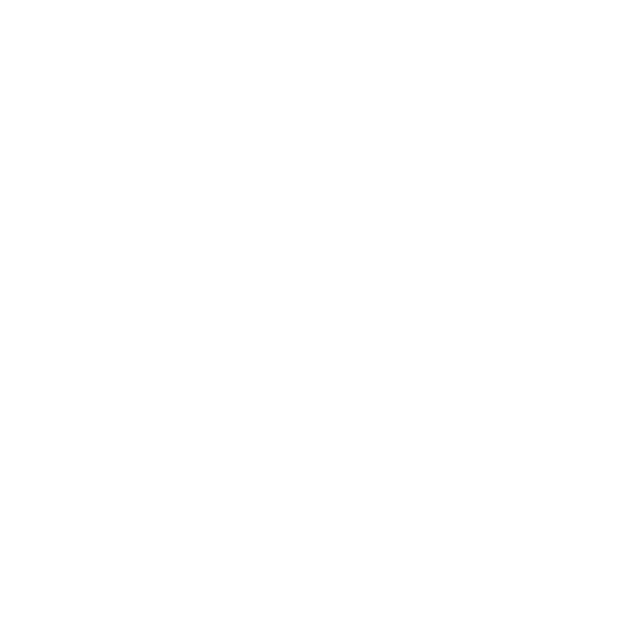
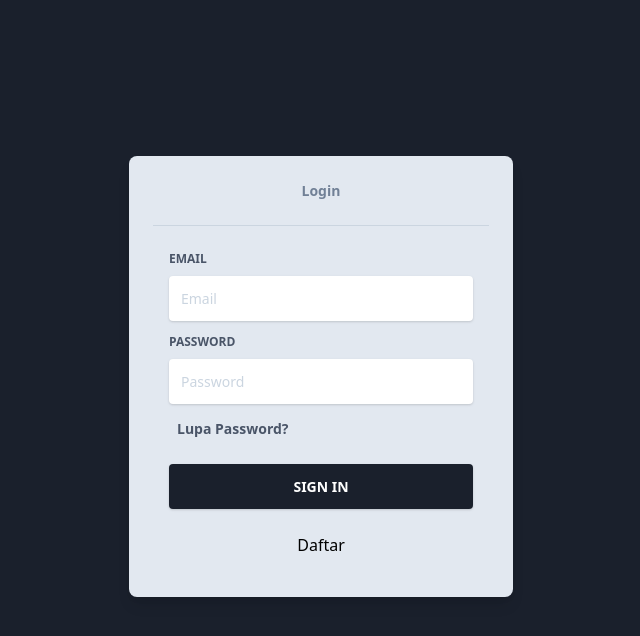
Before and after one commit to smatergithub/bni_library, a React (Create React App) app in the folder react/: page /login in a window 1280 px wide. Shown: the top 636 px of the page, without its empty margins (319-959 px from the left). Built offline with nearby package versions, Linux system fonts and the light colour scheme.

Commit message:
Add | Login pages

```diff
--- a/react/src/routers/index.js
+++ b/react/src/routers/index.js
@@ -3,6 +3,7 @@
 
 import Dashboard from '../screen/admin/pages';
 import CreateNewRepo from '../screen/client/createNewRepo';
+import Login from '../screen/client/login';
 
 function Routes() {
   return (
@@ -10,6 +11,7 @@
       <Switch>
         <Route exact path="/admin/:id" component={Dashboard} />
         <Route exact path="/buat-repo-baru" component={CreateNewRepo} />
+        <Route exact path="/login" component={Login} />
       </Switch>
     </Router>
   );
--- /dev/null
+++ b/react/src/screen/client/login/index.js
@@ -0,0 +1,100 @@
+import React from 'react';
+
+function Login() {
+  return (
+    <main>
+      <section className="absolute w-full h-full">
+        <div
+          className="absolute top-0 w-full h-full bg-gray-900"
+          // style="background-image: url(./assets/img/register_bg_2.png); background-size: 100%; background-repeat: no-repeat;"
+        ></div>
+        <div className="container mx-auto px-4 h-full">
+          <div className="flex content-center items-center justify-center h-full">
+            <div className="w-full lg:w-4/12 px-4">
+              <div className="relative flex flex-col min-w-0 break-words w-full mb-6 shadow-lg rounded-lg bg-gray-300 border-0">
+                <div className="rounded-t mb-0 px-6 py-6">
+                  <div className="text-center mb-3">
+                    <h4 className="text-gray-600 text-sm font-bold">Login</h4>
+                  </div>
+
+                  <hr className="mt-6 border-b-1 border-gray-400" />
+                </div>
+                <div className="flex-auto px-4 lg:px-10 py-10 pt-0">
+                  <form>
+                    <div className="relative w-full mb-3">
+                      <label
+                        className="block uppercase text-gray-700 text-xs font-bold mb-2"
+                        for="grid-password"
+                      >
+                        Email
+                      </label>
+                      <input
+                        type="email"
+                        className="px-3 py-3 placeholder-gray-400 text-gray-700 bg-white rounded text-sm shadow focus:outline-none focus:shadow-outline w-full"
+                        placeholder="Email"
+                        style={{
+                          transition: 'all 0.15s ease 0s',
+                        }}
+                      />
+                    </div>
+                    <div className="relative w-full mb-3">
+                      <label
+                        className="block uppercase text-gray-700 text-xs font-bold mb-2"
+                        for="grid-password"
+                      >
+                        Password
+                      </label>
+                      <input
+                        type="password"
+                        className="px-3 py-3 placeholder-gray-400 text-gray-700 bg-white rounded text-sm shadow focus:outline-none focus:shadow-outline w-full"
+                        placeholder="Password"
+                        style={{
+                          transition: 'all 0.15s ease 0s',
+                        }}
+                      />
+                    </div>
+                    <div>
+                      <label className="inline-flex items-center cursor-pointer hover:text-gray-800 ">
+                        <span className="ml-2 text-sm font-semibold text-gray-700 ">
+                          Lupa Password?
+                        </span>
+                      </label>
+                    </div>
+                    <div className="text-center mt-6">
+                      <button
+                        className="bg-gray-900 text-white active:bg-gray-700 text-sm font-bold uppercase px-6 py-3 rounded shadow hover:shadow-lg outline-none focus:outline-none mr-1 mb-1 w-full"
+                        type="button"
+                        style={{
+                          transition: 'all 0.15s ease 0s',
+                        }}
+                      >
+                        Sign In
+                      </button>
+                    </div>
+
+                    <div className="mt-5 text-center outline-none focus:outline-none hover:text-gray-800 cursor-pointer ">
+                      Daftar
+                    </div>
+                  </form>
+                </div>
+              </div>
+              <div className="flex flex-wrap mt-6">
+                <div className="w-1/2">
+                  <a href="#pablo" className="text-gray-300">
+                    <small>Forgot password?</small>
+                  </a>
+                </div>
+                <div className="w-1/2 text-right">
+                  <a href="#pablo" className="text-gray-300">
+                    <small>Create new account</small>
+                  </a>
+                </div>
+              </div>
+            </div>
+          </div>
+        </div>
+      </section>
+    </main>
+  );
+}
+export default Login;
```
